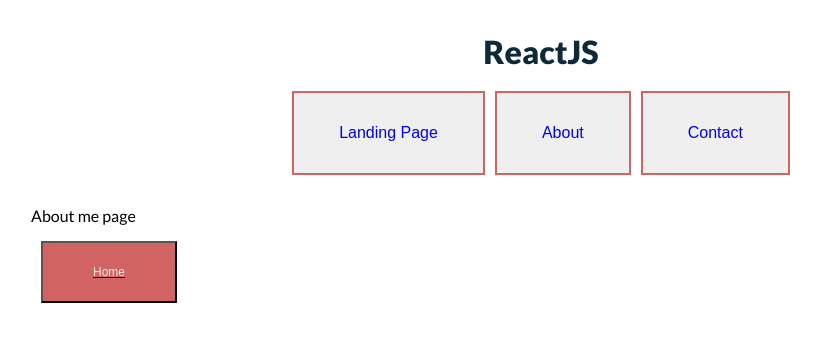
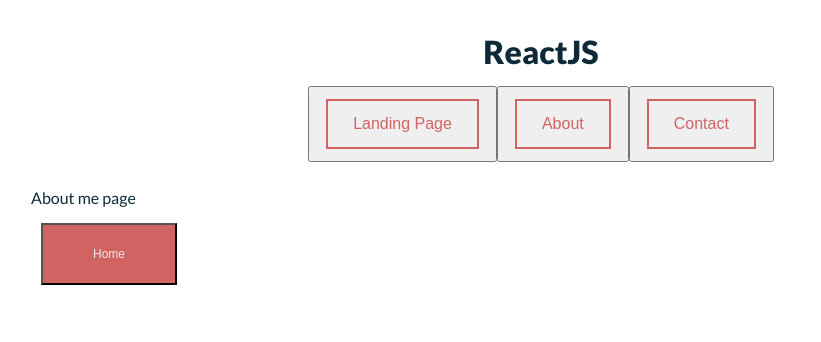
Before and after one commit to miklo88/React-Nav-Sass, a React (Create React App) app in the folder react-nav/: page /about in a window 1280 px wide. Shown: the top 342 px of the page, without its empty margins (109-930 px from the left). Built offline with nearby package versions, Linux system fonts and the light colour scheme.

Commit message:
finalizing styling. finally getting the finishing touches on the navigation links and buttons.

```diff
--- a/react-nav/src/styles/styles.scss
+++ b/react-nav/src/styles/styles.scss
@@ -23,9 +23,9 @@
 }
 
 // h1's p's etc. going back through and giving them all classnames.
-// p {
-//   color: $primary-blue;
-// }
+p {
+  color: $primary-blue;
+}
 
 // Nav  //////////////////////////////////
 // nav-main
@@ -51,32 +51,26 @@
   justify-content: flex-end;
   align-items: flex-end;
 }
-// navigation buttons
-.nav-button {
+
+.btn-link:link,
+.btn-link:visited {
+  font-size: 16px;
+  color: $primary-coral;
+  padding: 14px 25px;
   text-align: center;
-  font-size: 16px;
-  padding: 15px 45px;
-  margin: 5px;
+  text-decoration: none !important;
+  display: inline-block;
   border: 2px solid $primary-coral;
-  color: $primary-coral;
-  cursor: pointer;
-  :hover {
-    background-color: $tri-coral;
-  }
-
-  // nav-button text //////////////////////////
-  // .btn-text {
-  //   // color: $primary-coral;
-  //   // :hover {
-  //   //   background-color: $off-white;
-  //   // }
-  // }
-  .btn-link {
-    text-decoration: none !important;
-  }
+  margin: 10px;
 }
 
+.btn-link:hover,
+.btn-link:active {
+  background-color: $primary-coral;
+  color: $off-white;
+}
 // back to home button //////////////////////////
+
 .back-btn {
   display: flex;
   justify-content: center;
@@ -89,14 +83,10 @@
   .btn-home-text {
     color: $off-white;
     cursor: pointer;
-    // // links for the nav and back btns  //////////////////////////////////
-    .link {
-      text-decoration: none !important;
-    }
   }
 }
 
 // links for the nav and back btns  //////////////////////////////////
-// .link {
-//   text-decoration: none !important;
-// }
+.link {
+  text-decoration: none !important;
+}
--- a/react-nav/src/utils/routing.js
+++ b/react-nav/src/utils/routing.js
@@ -16,17 +16,17 @@
         <div className='nav-btn-wrap'>
           <button className='nav-button'>
             <Link className='btn-link' to='/home'>
-              <p>Landing Page</p>
+              Landing Page
             </Link>
           </button>
           <button className='nav-button'>
             <Link className='btn-link' to='/about'>
-              <p className='btn-text'>About</p>
+              About
             </Link>
           </button>
           <button className='nav-button'>
             <Link className='btn-link' to='/contact'>
-              <p className='btn-text'>Contact</p>
+              Contact
             </Link>
           </button>
         </div>
```
